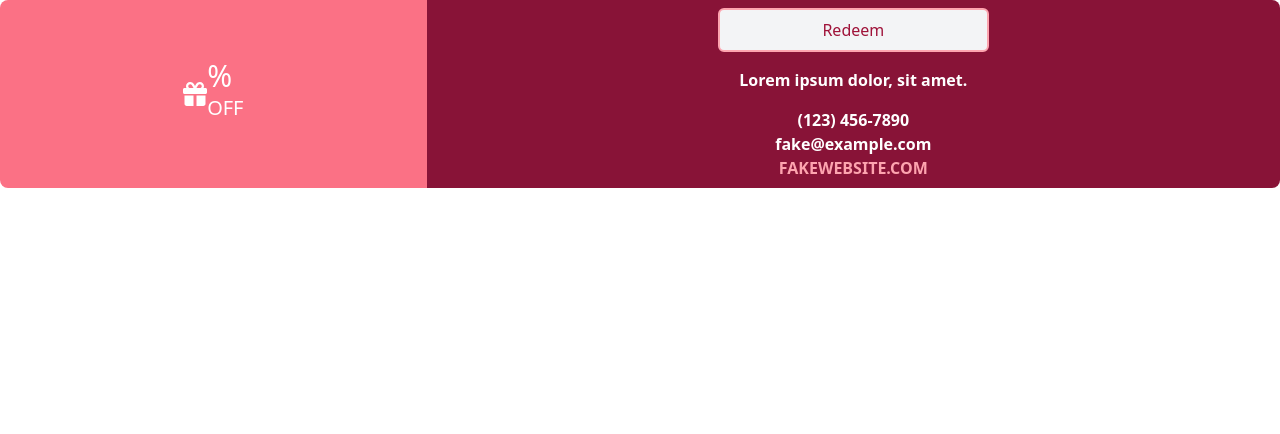
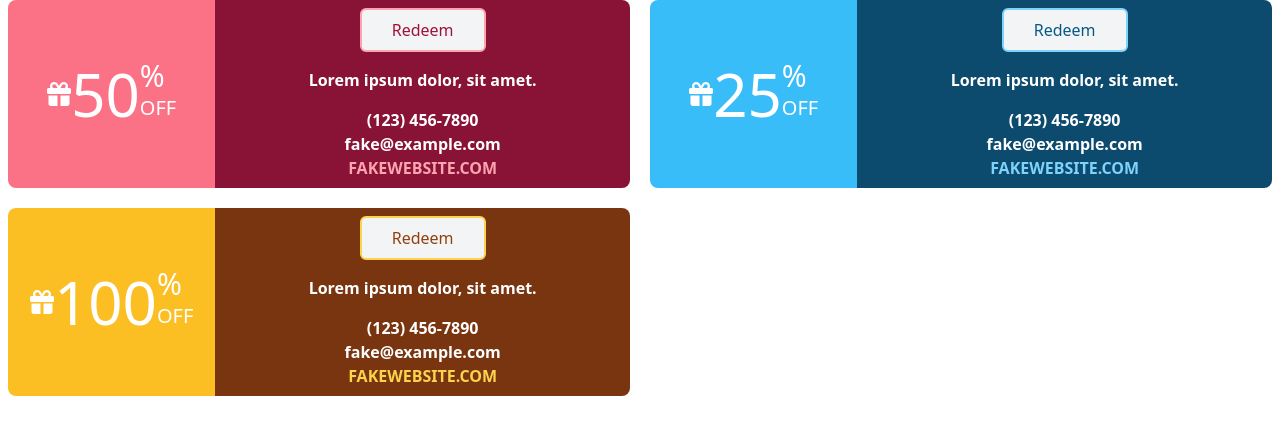
Before and after one commit to Buraiyen/coupon-wallet, a Nuxt app: page / in a window 1280 px wide. Shown: the top 434 px of the page. Built offline with nearby package versions, Linux system fonts and the light colour scheme.

Commit message:
:sparkles: feat: import coupon-card-list

```diff
--- a/app.vue
+++ b/app.vue
@@ -1,5 +1,5 @@
 <template>
   <div>
-    <coupon-card couponId="coupon1" />
+    <coupon-card-list />
   </div>
 </template>
```
